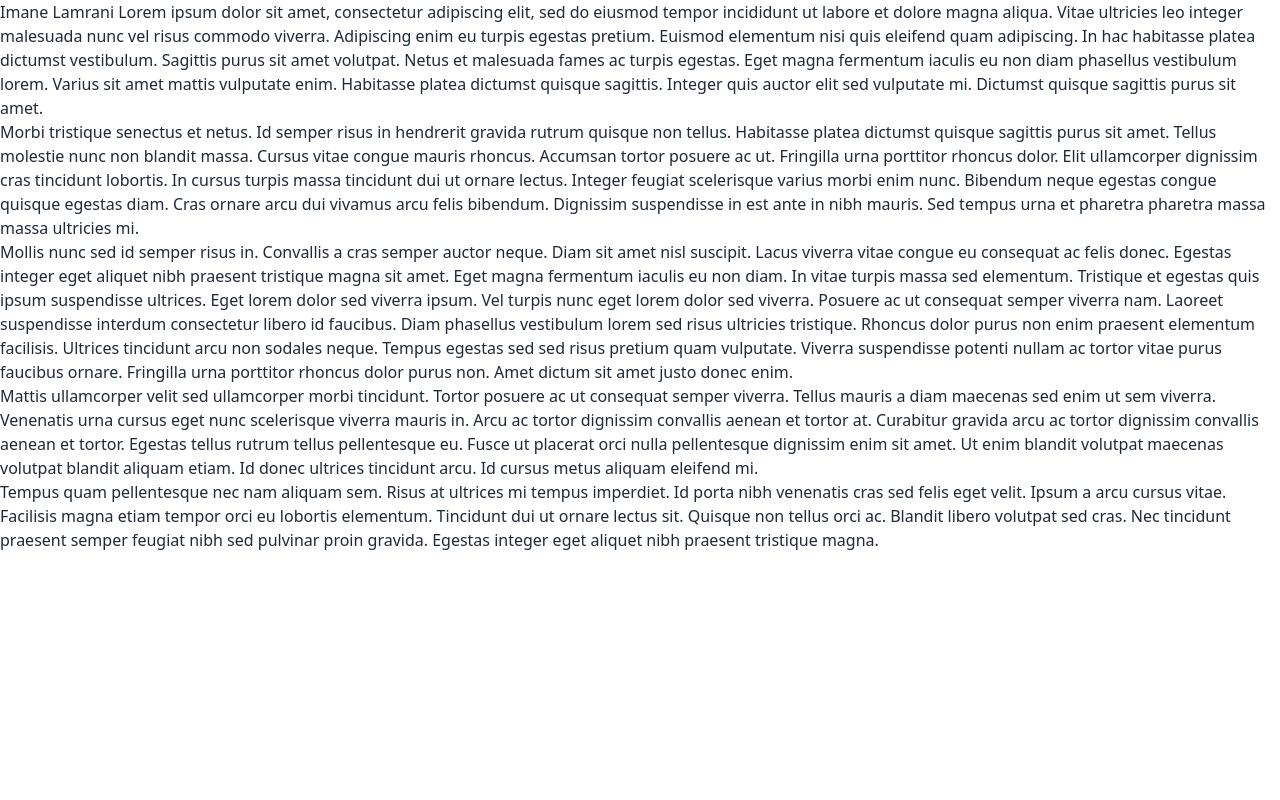
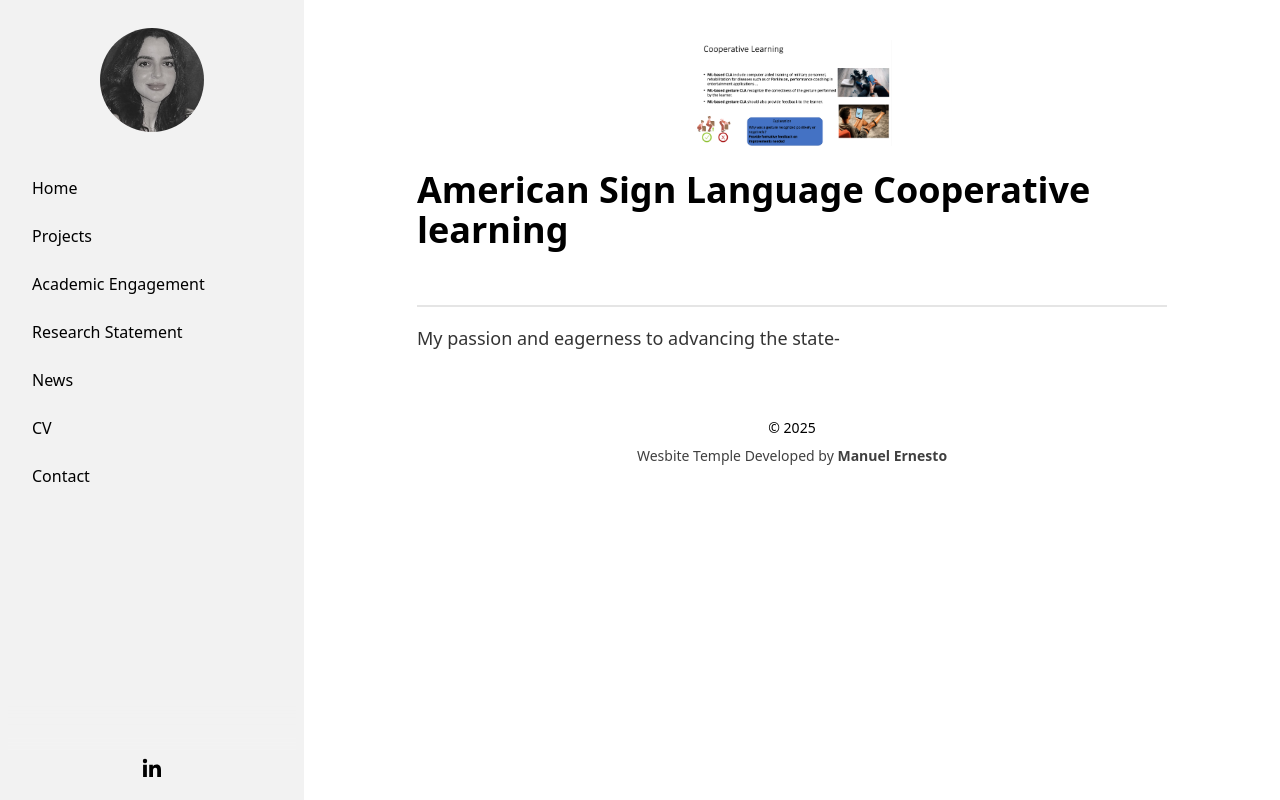
Before and after one commit to drlamrani/drlamrani.github.io, an Astro site: page /project1 in a window 1280 px wide. Built offline with nearby package versions, Linux system fonts and the light colour scheme; Astro itself is replaced by a stand-in of ours.

Commit message:
added project 1

```diff
--- a/src/components/Footer.astro
+++ b/src/components/Footer.astro
@@ -4,10 +4,10 @@ const today = new Date();
 
 <footer class="footer footer-center block mb-5 pt-10">
   <div class="pb-2">
-    &copy; {today.getFullYear()} Imane Lamrani
+    &copy; {today.getFullYear()}
   </div>
   <div class="inline opacity-75">
-    Developed by <a href="https://manuelernestog.github.io" target="_blank" class="font-bold">Manuel Ernesto</a>
+    Wesbite Temple Developed by <a href="https://manuelernestog.github.io" target="_blank" class="font-bold">Manuel Ernesto</a>
      <!-- using
     Thanks for using this template. You can keep this line to support my work :)
     <a href="https://astrofy-template.netlify.app/" target="_blank" class="font-bold">Astrofy Template ⚡️</a> -->
--- /dev/null
+++ b/src/pages/project1.astro
@@ -0,0 +1,20 @@
+---
+import BaseLayout from "../layouts/BaseLayout.astro";
+import HorizontalCard from "../components/HorizontalCard.astro";
+import PostLayout from "../layouts/PostLayout.astro";
+---
+
+<!-- <BaseLayout title = "ResearchStatement" sideBarActiveItemID="researchstatement">
+  <div>
+    <div class="text-3xl w-full font-bold mb-5">Research Statement</div>
+    <div class="bg-white shadow-md rounded-lg p-6 mb-5">
+        <img src="/path.webp" alt="Inspiration behind research" style="width: 800px;height: 250px;length: 200 px;" class="w-full h-auto rounded-lg mb-5">
+        <p class="text-base leading-relaxed mb-4">
+  </div> -->
+<PostLayout
+  title = "American Sign Language Cooperative learning"
+  heroImage = "/cooplearn.png"
+>
+My passion and eagerness to advancing the state-
+
+</PostLayout>
--- a/src/pages/project1.md
+++ /dev/null
@@ -1,16 +0,0 @@
----
-title: "Demo Post 2"
-description: "Lorem ipsum dolor sit amet, consectetur adipiscing elit, sed do eiusmod tempor incididunt ut labore et dolore magna aliqua."
-pubDate: "Sep 11 2022"
-heroImage: "/post_img.webp"
----
-
-Imane Lamrani Lorem ipsum dolor sit amet, consectetur adipiscing elit, sed do eiusmod tempor incididunt ut labore et dolore magna aliqua. Vitae ultricies leo integer malesuada nunc vel risus commodo viverra. Adipiscing enim eu turpis egestas pretium. Euismod elementum nisi quis eleifend quam adipiscing. In hac habitasse platea dictumst vestibulum. Sagittis purus sit amet volutpat. Netus et malesuada fames ac turpis egestas. Eget magna fermentum iaculis eu non diam phasellus vestibulum lorem. Varius sit amet mattis vulputate enim. Habitasse platea dictumst quisque sagittis. Integer quis auctor elit sed vulputate mi. Dictumst quisque sagittis purus sit amet.
-
-Morbi tristique senectus et netus. Id semper risus in hendrerit gravida rutrum quisque non tellus. Habitasse platea dictumst quisque sagittis purus sit amet. Tellus molestie nunc non blandit massa. Cursus vitae congue mauris rhoncus. Accumsan tortor posuere ac ut. Fringilla urna porttitor rhoncus dolor. Elit ullamcorper dignissim cras tincidunt lobortis. In cursus turpis massa tincidunt dui ut ornare lectus. Integer feugiat scelerisque varius morbi enim nunc. Bibendum neque egestas congue quisque egestas diam. Cras ornare arcu dui vivamus arcu felis bibendum. Dignissim suspendisse in est ante in nibh mauris. Sed tempus urna et pharetra pharetra massa massa ultricies mi.
-
-Mollis nunc sed id semper risus in. Convallis a cras semper auctor neque. Diam sit amet nisl suscipit. Lacus viverra vitae congue eu consequat ac felis donec. Egestas integer eget aliquet nibh praesent tristique magna sit amet. Eget magna fermentum iaculis eu non diam. In vitae turpis massa sed elementum. Tristique et egestas quis ipsum suspendisse ultrices. Eget lorem dolor sed viverra ipsum. Vel turpis nunc eget lorem dolor sed viverra. Posuere ac ut consequat semper viverra nam. Laoreet suspendisse interdum consectetur libero id faucibus. Diam phasellus vestibulum lorem sed risus ultricies tristique. Rhoncus dolor purus non enim praesent elementum facilisis. Ultrices tincidunt arcu non sodales neque. Tempus egestas sed sed risus pretium quam vulputate. Viverra suspendisse potenti nullam ac tortor vitae purus faucibus ornare. Fringilla urna porttitor rhoncus dolor purus non. Amet dictum sit amet justo donec enim.
-
-Mattis ullamcorper velit sed ullamcorper morbi tincidunt. Tortor posuere ac ut consequat semper viverra. Tellus mauris a diam maecenas sed enim ut sem viverra. Venenatis urna cursus eget nunc scelerisque viverra mauris in. Arcu ac tortor dignissim convallis aenean et tortor at. Curabitur gravida arcu ac tortor dignissim convallis aenean et tortor. Egestas tellus rutrum tellus pellentesque eu. Fusce ut placerat orci nulla pellentesque dignissim enim sit amet. Ut enim blandit volutpat maecenas volutpat blandit aliquam etiam. Id donec ultrices tincidunt arcu. Id cursus metus aliquam eleifend mi.
-
-Tempus quam pellentesque nec nam aliquam sem. Risus at ultrices mi tempus imperdiet. Id porta nibh venenatis cras sed felis eget velit. Ipsum a arcu cursus vitae. Facilisis magna etiam tempor orci eu lobortis elementum. Tincidunt dui ut ornare lectus sit. Quisque non tellus orci ac. Blandit libero volutpat sed cras. Nec tincidunt praesent semper feugiat nibh sed pulvinar proin gravida. Egestas integer eget aliquet nibh praesent tristique magna.
```
